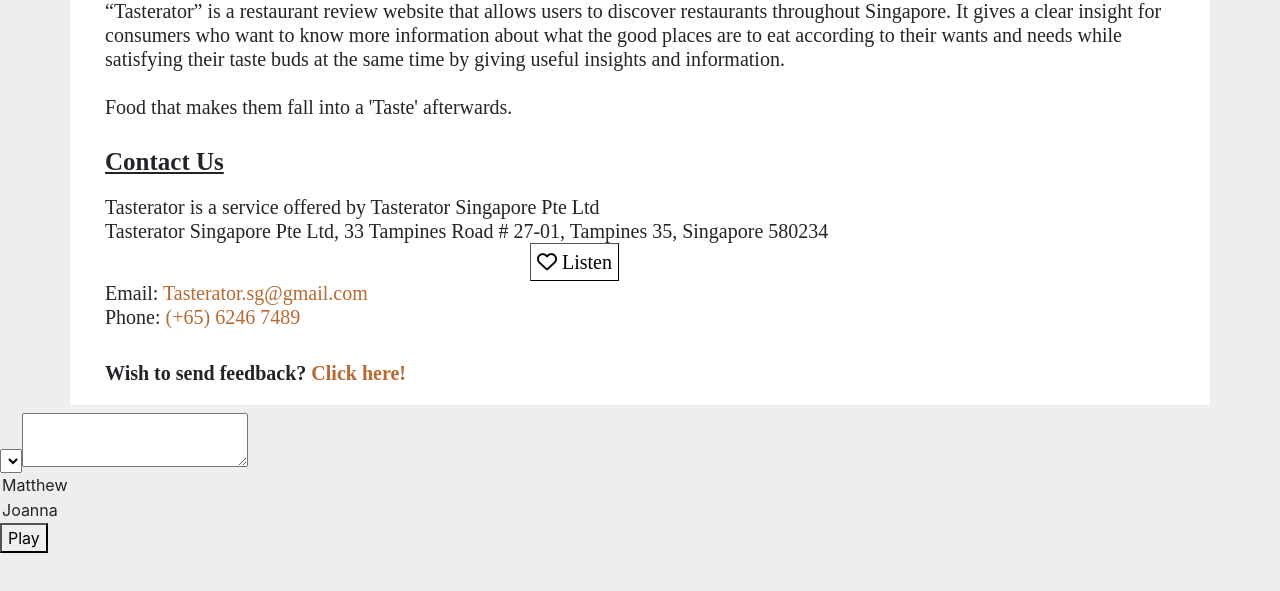
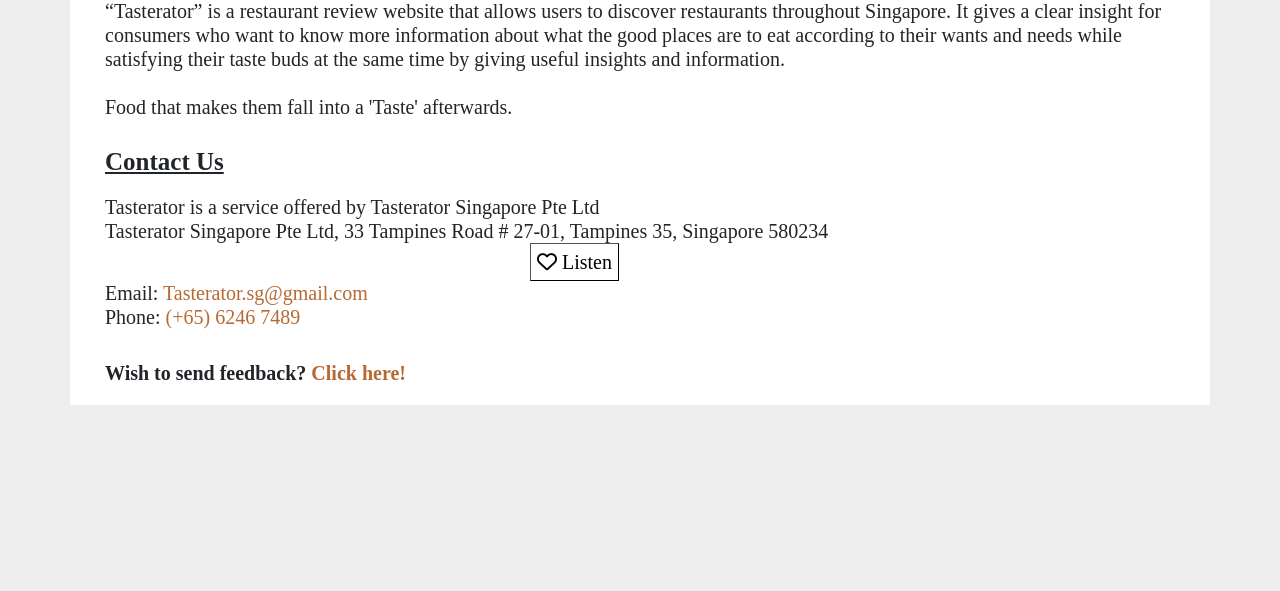
Before and after one commit to S-Vaibhaav/cloudweb, a website: page public/about.html in a window 1280 px wide. Shown: the part 309-900 px from the top of the page. After the commit the page ends 800 px from the top, so only its background shows below. Drawn offline with nearby package versions, Linux system fonts and the light colour scheme; some packages are replaced by stand-ins of ours; a script that the page names is missing.

Commit message:
Update about.html

```diff
--- a/public/about.html
+++ b/public/about.html
@@ -49,14 +49,7 @@
 
     </div>
     <div class>
-                <select id="voice">
-                    <textarea id ='text'></textarea>
-                    <option>Matthew</option>
-                    <option>Joanna</option>
-                </select>
 
-                <button id="play-button">Play</button>
-            </div>
 
 
     <div w3-include-html="register-modal.html"></div>
```
